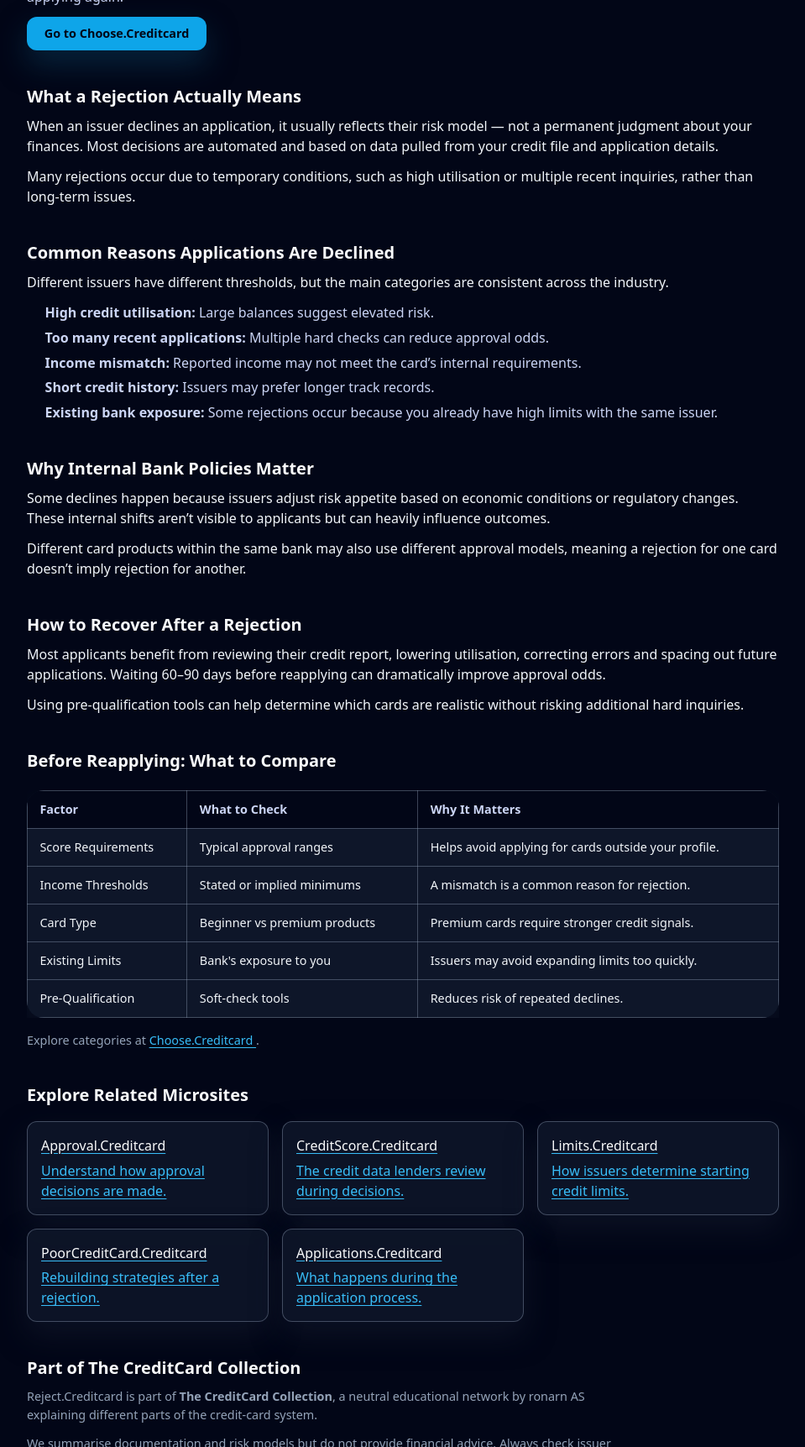
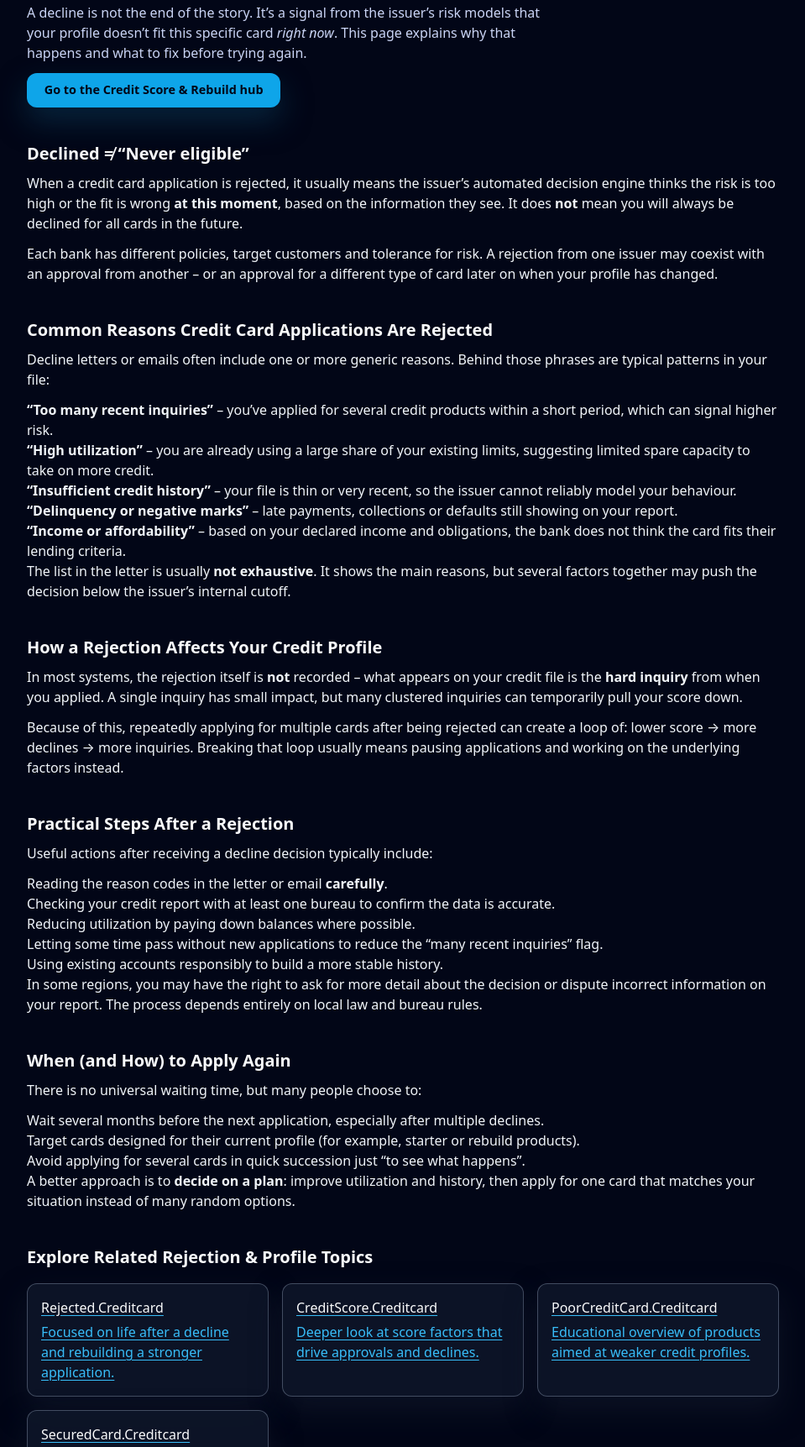
Before and after one commit to ChooseCreditCard/reject.creditcard, a plain HTML site: page index.html in a window 1280 px wide. Shown: the part 300-2023 px from the top of the page at 84% size, without its empty margins (160-1119 px from the left). Drawn offline with nearby package versions, Linux system fonts and the light colour scheme.

Commit message:
Update index.html

```diff
--- a/index.html
+++ b/index.html
@@ -4,60 +4,59 @@
   <meta charset="UTF-8" />
   <meta name="viewport" content="width=device-width, initial-scale=1" />
 
-  <title>Reject.Creditcard – Why Credit-Card Applications Get Rejected</title>
-  <meta name="description" content="Understand why credit-card applications are rejected: risk models, utilisation, recent inquiries, income mismatches and internal issuer policies." />
+  <title>Reject.Creditcard – When Your Credit Card Application Is Declined</title>
+  <meta name="description" content="Understand why credit card applications are rejected, what common reasons issuers give, how it affects your credit profile, and what to do before applying again." />
   <meta name="robots" content="index,follow" />
   <link rel="canonical" href="https://reject.creditcard/" />
 
   <!-- Open Graph -->
-  <meta property="og:title" content="Reject.Creditcard – Credit-Card Rejection Explained" />
-  <meta property="og:description" content="Learn the most common reasons issuers reject applications and what you can do before reapplying." />
+  <meta property="og:title" content="Reject.Creditcard – Credit Card Application Declines Explained" />
+  <meta property="og:description" content="Neutral explainer on why credit card applications are rejected, how to read decline letters, and how to improve your profile before trying again." />
   <meta property="og:type" content="website" />
   <meta property="og:url" content="https://reject.creditcard/" />
   <meta property="og:image" content="https://choose.creditcard/preview.png?utm_source=reject.creditcard&utm_medium=referral&utm_campaign=og_image" />
 
   <!-- Twitter -->
   <meta name="twitter:card" content="summary_large_image" />
-  <meta name="twitter:title" content="Reject.Creditcard – Why Applications Are Declined" />
-  <meta name="twitter:description" content="A breakdown of the risk factors and data checks that lead to credit-card rejections." />
+  <meta name="twitter:title" content="Reject.Creditcard – Why Credit Card Applications Get Declined" />
+  <meta name="twitter:description" content="What a rejection really means, typical reasons for declines, and how to prepare for a stronger application next time." />
   <meta name="twitter:image" content="https://choose.creditcard/preview.png?utm_source=reject.creditcard&utm_medium=referral&utm_campaign=twitter_image" />
 
   <!-- GA4 -->
   <script async src="https://www.googletagmanager.com/gtag/js?id=G-64FE63JQ3H"></script>
   <script>
     window.dataLayer = window.dataLayer || [];
-    function gtag(){dataLayer.push(arguments);}
+    function gtag(){ dataLayer.push(arguments); }
     gtag('js', new Date());
     gtag('config', 'G-64FE63JQ3H');
   </script>
 
-  <!-- Styles -->
+  <!-- Tailwind for utility classes -->
   <script src="https://cdn.tailwindcss.com"></script>
+
+  <!-- Shared minisite styles -->
   <link rel="stylesheet" href="./styles.css" />
 </head>
 
 <body class="bg-slate-950 text-slate-100">
-
   <header class="site-header">
     <div class="nav-inner max-w-6xl">
       <div class="brand">
         <div class="cc-logo">CC</div>
         <div class="brand-text">
           <div class="brand-title">Reject.Creditcard</div>
-        <div class="brand-subtitle">Why Credit-Card Applications Fail</div>
+          <div class="brand-subtitle">When Applications Are Declined</div>
         </div>
       </div>
-
-    <nav class="nav-links">
+      <nav class="nav-links" aria-label="Page navigation">
         <a href="#overview">Overview</a>
-      <a href="#reasons">Reasons</a>
-      <a href="#compare">Compare</a>
+        <a href="#reasons">Common reasons</a>
+        <a href="#nextsteps">Next steps</a>
       </nav>
     </div>
   </header>
 
   <main class="cc-page">
-
     <!-- Breadcrumb -->
     <div class="cc-breadcrumb">
       <a href="https://choose.creditcard/?utm_source=reject.creditcard&utm_medium=referral&utm_campaign=breadcrumb">Home</a>
@@ -65,169 +64,184 @@
       Reject.Creditcard
     </div>
 
-  <!-- HERO -->
+    <!-- Hero -->
     <section class="hero">
       <div class="hero-content">
-      <h1>Why Credit-Card Applications Get Rejected</h1>
+        <h1>What a Credit Card Rejection Actually Tells You</h1>
         <p class="hero-lead">
-        Rejections can feel confusing, but issuers rely on structured rules and risk indicators. This page explains what typically triggers a decline and how to prepare before applying again.
+          A decline is not the end of the story. It’s a signal from the issuer’s risk models that your profile
+          doesn’t fit this specific card <em>right now</em>. This page explains why that happens and what to fix
+          before trying again.
         </p>
-      <a class="cta" href="https://choose.creditcard/?utm_source=reject.creditcard&utm_medium=referral&utm_campaign=hero_cta">
-        Go to Choose.Creditcard
+        <a class="cta" href="https://choose.creditcard/credit-score/?utm_source=reject.creditcard&utm_medium=referral&utm_campaign=hero_cta">
+          Go to the Credit Score &amp; Rebuild hub
         </a>
       </div>
     </section>
 
-  <!-- OVERVIEW -->
+    <!-- Overview -->
     <section id="overview" class="section">
-    <h2>What a Rejection Actually Means</h2>
-    <p>When an issuer declines an application, it usually reflects their risk model — not a permanent judgment about your finances. Most decisions are automated and based on data pulled from your credit file and application details.</p>
-    <p>Many rejections occur due to temporary conditions, such as high utilisation or multiple recent inquiries, rather than long-term issues.</p>
-  </section>
-
-  <!-- REASONS -->
-  <section id="reasons" class="section">
-    <h2>Common Reasons Applications Are Declined</h2>
-    <p>Different issuers have different thresholds, but the main categories are consistent across the industry.</p>
-    <ul class="list">
-      <li><strong>High credit utilisation:</strong> Large balances suggest elevated risk.</li>
-      <li><strong>Too many recent applications:</strong> Multiple hard checks can reduce approval odds.</li>
-      <li><strong>Income mismatch:</strong> Reported income may not meet the card’s internal requirements.</li>
-      <li><strong>Short credit history:</strong> Issuers may prefer longer track records.</li>
-      <li><strong>Existing bank exposure:</strong> Some rejections occur because you already have high limits with the same issuer.</li>
-    </ul>
-  </section>
-
-  <section class="section">
-    <h2>Why Internal Bank Policies Matter</h2>
-    <p>Some declines happen because issuers adjust risk appetite based on economic conditions or regulatory changes. These internal shifts aren’t visible to applicants but can heavily influence outcomes.</p>
-    <p>Different card products within the same bank may also use different approval models, meaning a rejection for one card doesn’t imply rejection for another.</p>
-  </section>
-
-  <section class="section">
-    <h2>How to Recover After a Rejection</h2>
-    <p>Most applicants benefit from reviewing their credit report, lowering utilisation, correcting errors and spacing out future applications. Waiting 60–90 days before reapplying can dramatically improve approval odds.</p>
-    <p>Using pre-qualification tools can help determine which cards are realistic without risking additional hard inquiries.</p>
-  </section>
-
-  <!-- COMPARISON -->
-  <section id="compare" class="section">
-    <h2>Before Reapplying: What to Compare</h2>
-    <div class="table-wrap">
-      <table class="table">
-        <thead>
-          <tr>
-            <th>Factor</th>
-            <th>What to Check</th>
-            <th>Why It Matters</th>
-          </tr>
-        </thead>
-        <tbody>
-          <tr>
-            <td>Score Requirements</td>
-            <td>Typical approval ranges</td>
-            <td>Helps avoid applying for cards outside your profile.</td>
-          </tr>
-          <tr>
-            <td>Income Thresholds</td>
-            <td>Stated or implied minimums</td>
-            <td>A mismatch is a common reason for rejection.</td>
-          </tr>
-          <tr>
-            <td>Card Type</td>
-            <td>Beginner vs premium products</td>
-            <td>Premium cards require stronger credit signals.</td>
-          </tr>
-          <tr>
-            <td>Existing Limits</td>
-            <td>Bank's exposure to you</td>
-            <td>Issuers may avoid expanding limits too quickly.</td>
-          </tr>
-          <tr>
-            <td>Pre-Qualification</td>
-            <td>Soft-check tools</td>
-            <td>Reduces risk of repeated declines.</td>
-          </tr>
-        </tbody>
-      </table>
-    </div>
-    <p class="small">
-      Explore categories at
-      <a href="https://choose.creditcard/?utm_source=reject.creditcard&utm_medium=referral&utm_campaign=comparison_section">
-        Choose.Creditcard
-      </a>.
+      <h2>Declined ≠ “Never eligible”</h2>
+      <p>
+        When a credit card application is rejected, it usually means the issuer’s automated decision engine
+        thinks the risk is too high or the fit is wrong <strong>at this moment</strong>, based on the information
+        they see. It does <strong>not</strong> mean you will always be declined for all cards in the future.
+      </p>
+      <p>
+        Each bank has different policies, target customers and tolerance for risk. A rejection from one issuer
+        may coexist with an approval from another – or an approval for a different type of card later on when
+        your profile has changed.
       </p>
     </section>
 
-  <!-- CLUSTER -->
+    <!-- Reasons -->
+    <section id="reasons" class="section">
+      <h2>Common Reasons Credit Card Applications Are Rejected</h2>
+      <p>
+        Decline letters or emails often include one or more generic reasons. Behind those phrases are typical
+        patterns in your file:
+      </p>
+      <ul>
+        <li>
+          <strong>“Too many recent inquiries”</strong> – you’ve applied for several credit products within a
+          short period, which can signal higher risk.
+        </li>
+        <li>
+          <strong>“High utilization”</strong> – you are already using a large share of your existing limits,
+          suggesting limited spare capacity to take on more credit.
+        </li>
+        <li>
+          <strong>“Insufficient credit history”</strong> – your file is thin or very recent, so the issuer
+          cannot reliably model your behaviour.
+        </li>
+        <li>
+          <strong>“Delinquency or negative marks”</strong> – late payments, collections or defaults still
+          showing on your report.
+        </li>
+        <li>
+          <strong>“Income or affordability”</strong> – based on your declared income and obligations, the bank
+          does not think the card fits their lending criteria.
+        </li>
+      </ul>
+      <p>
+        The list in the letter is usually <strong>not exhaustive</strong>. It shows the main reasons, but several
+        factors together may push the decision below the issuer’s internal cutoff.
+      </p>
+    </section>
+
+    <!-- Impact -->
     <section class="section">
-    <h2>Explore Related Microsites</h2>
+      <h2>How a Rejection Affects Your Credit Profile</h2>
+      <p>
+        In most systems, the rejection itself is <strong>not</strong> recorded – what appears on your credit file
+        is the <strong>hard inquiry</strong> from when you applied. A single inquiry has small impact, but many
+        clustered inquiries can temporarily pull your score down.
+      </p>
+      <p>
+        Because of this, repeatedly applying for multiple cards after being rejected can create a loop of:
+        lower score → more declines → more inquiries. Breaking that loop usually means pausing applications
+        and working on the underlying factors instead.
+      </p>
+    </section>
+
+    <!-- Next steps -->
+    <section id="nextsteps" class="section">
+      <h2>Practical Steps After a Rejection</h2>
+      <p>
+        Useful actions after receiving a decline decision typically include:
+      </p>
+      <ul>
+        <li>Reading the reason codes in the letter or email <strong>carefully</strong>.</li>
+        <li>Checking your credit report with at least one bureau to confirm the data is accurate.</li>
+        <li>Reducing utilization by paying down balances where possible.</li>
+        <li>Letting some time pass without new applications to reduce the “many recent inquiries” flag.</li>
+        <li>Using existing accounts responsibly to build a more stable history.</li>
+      </ul>
+      <p>
+        In some regions, you may have the right to ask for more detail about the decision or dispute incorrect
+        information on your report. The process depends entirely on local law and bureau rules.
+      </p>
+    </section>
+
+    <!-- When to try again -->
+    <section class="section">
+      <h2>When (and How) to Apply Again</h2>
+      <p>
+        There is no universal waiting time, but many people choose to:
+      </p>
+      <ul>
+        <li>Wait several months before the next application, especially after multiple declines.</li>
+        <li>Target cards designed for their current profile (for example, starter or rebuild products).</li>
+        <li>Avoid applying for several cards in quick succession just “to see what happens”.</li>
+      </ul>
+      <p>
+        A better approach is to <strong>decide on a plan</strong>: improve utilization and history, then apply
+        for one card that matches your situation instead of many random options.
+      </p>
+    </section>
+
+    <!-- Related minisites -->
+    <section class="section">
+      <h2>Explore Related Rejection & Profile Topics</h2>
       <div class="cluster-grid">
-
-      <a class="cluster-card" href="https://approval.creditcard/?utm_source=reject.creditcard&utm_medium=referral&utm_campaign=cluster_approval">
-        <h3>Approval.Creditcard</h3>
-        <p>Understand how approval decisions are made.</p>
+        <a class="cluster-card" href="https://rejected.creditcard/?utm_source=reject.creditcard&utm_medium=referral&utm_campaign=cluster_rejected">
+          <h3>Rejected.Creditcard</h3>
+          <p>Focused on life after a decline and rebuilding a stronger application.</p>
         </a>
-
         <a class="cluster-card" href="https://creditscore.creditcard/?utm_source=reject.creditcard&utm_medium=referral&utm_campaign=cluster_creditscore">
           <h3>CreditScore.Creditcard</h3>
-        <p>The credit data lenders review during decisions.</p>
+          <p>Deeper look at score factors that drive approvals and declines.</p>
         </a>
-
-      <a class="cluster-card" href="https://limits.creditcard/?utm_source=reject.creditcard&utm_medium=referral&utm_campaign=cluster_limits">
-        <h3>Limits.Creditcard</h3>
-        <p>How issuers determine starting credit limits.</p>
-      </a>
-
         <a class="cluster-card" href="https://poorcreditcard.creditcard/?utm_source=reject.creditcard&utm_medium=referral&utm_campaign=cluster_poorcreditcard">
           <h3>PoorCreditCard.Creditcard</h3>
-        <p>Rebuilding strategies after a rejection.</p>
+          <p>Educational overview of products aimed at weaker credit profiles.</p>
         </a>
-
-      <a class="cluster-card" href="https://applications.creditcard/?utm_source=reject.creditcard&utm_medium=referral&utm_campaign=cluster_applications">
-        <h3>Applications.Creditcard</h3>
-        <p>What happens during the application process.</p>
-      </a>
-
-    </div>
-  </section>
-
-  <!-- COLLECTION -->
-  <section class="section">
-    <h2>Part of The CreditCard Collection</h2>
-    <p class="small">
-      Reject.Creditcard is part of <strong>The CreditCard Collection</strong>, a neutral educational network by ronarn AS explaining different parts of the credit-card system.
-    </p>
-    <p class="small">
-      We summarise documentation and risk models but do not provide financial advice. Always check issuer terms before reapplying.
-    </p>
-
-    <!-- REQUIRED SNIPPET (ROOT) -->
-    <div class="hub-link">
-      <a href="https://choose.creditcard/?utm_source=reject.creditcard&utm_medium=referral&utm_campaign=minisite_to_hub"
-         class="text-sm text-slate-600 hover:text-slate-900">
-        Learn more at Choose.Creditcard
+        <a class="cluster-card" href="https://securedcard.creditcard/?utm_source=reject.creditcard&utm_medium=referral&utm_campaign=cluster_securedcard">
+          <h3>SecuredCard.Creditcard</h3>
+          <p>Deposit-backed cards that can help build or rebuild credit history.</p>
         </a>
       </div>
     </section>
 
-  <!-- CTA -->
+    <!-- Collection / hub snippet -->
     <section class="section">
-    <h2>Ready to Explore Better Options?</h2>
+      <h2>Part of The CreditCard Collection</h2>
       <p class="small">
-      After reviewing the reasons behind declines, you can compare beginner, student, secured and mainstream cards at the main hub.
+        Reject.Creditcard is part of <strong>The CreditCard Collection</strong> – a network of minisites operated
+        by ronarn AS that each focus on one stage of the credit card journey: applications, approvals, declines,
+        limits, rewards and more.
       </p>
-    <a class="cta" href="https://choose.creditcard/?utm_source=reject.creditcard&utm_medium=referral&utm_campaign=bottom_cta">
-      Go to Choose.Creditcard
+      <p class="small">
+        We do not make approval decisions or offer individual advice. Our role is to explain typical mechanisms
+        so you can interpret your own situation more clearly and read issuer documentation with fewer surprises.
+      </p>
+
+      <div class="hub-link">
+        <a href="https://choose.creditcard/credit-score/?utm_source=reject.creditcard&utm_medium=referral&utm_campaign=minisite_to_hub"
+           class="text-sm text-slate-500 hover:text-slate-200">
+          Learn more in the Credit Score &amp; Rebuild hub on Choose.Creditcard
+        </a>
+      </div>
+    </section>
+
+    <!-- Bottom CTA -->
+    <section class="section">
+      <h2>Turn a Rejection into Better Preparation</h2>
+      <p class="small">
+        Use Reject.Creditcard to understand why applications are declined – then head to the credit-score hub
+        and relevant guides on Choose.Creditcard to work on your profile before the next application.
+      </p>
+      <a class="cta" href="https://choose.creditcard/credit-score/?utm_source=reject.creditcard&utm_medium=referral&utm_campaign=bottom_cta">
+        Go to Credit Score &amp; Rebuild
       </a>
     </section>
-
   </main>
 
   <footer class="mini-footer">
     <p class="mini-footer-main">© 2025 The CreditCard Collection — ronarn AS</p>
-  <p class="mini-footer-contact"><a href="mailto:support@cc.creditcard">support@cc.creditcard</a></p>
+    <p class="mini-footer-contact">
+      Contact: <a href="mailto:support@cc.creditcard">support@cc.creditcard</a>
+    </p>
   </footer>
-
 </body>
 </html>
```
Lines whose indentation alone changed are shown as unchanged.
